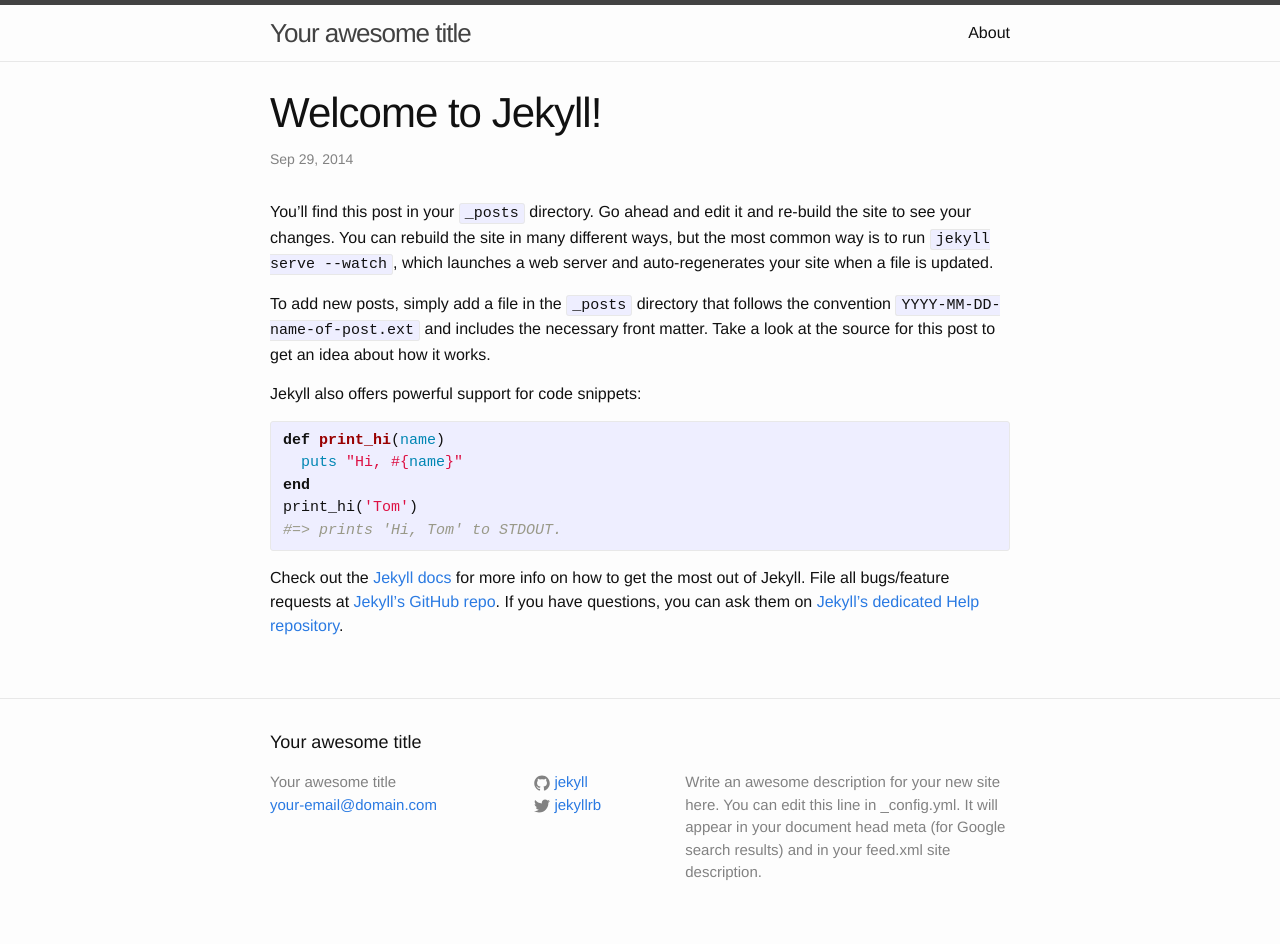
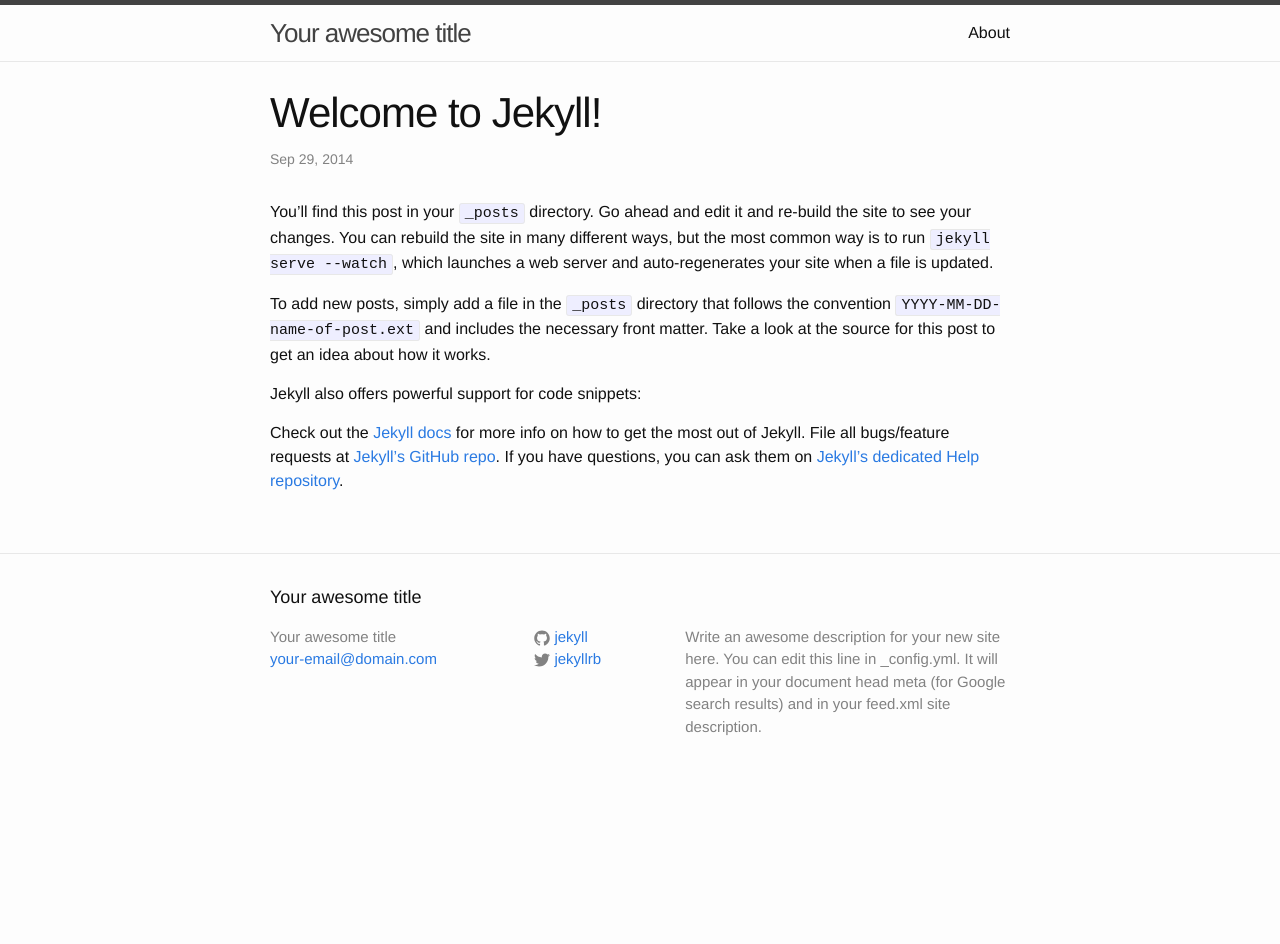
Before and after one commit to tfrix/tfrix.github.io, a Jekyll site: the page built from _posts/2014-09-29-welcome-to-jekyll.markdown, in a window 1280 px wide. Built offline with Jekyll 4.4.1, drawn with Linux system fonts in a browser that asks for light colours; after the commit the page ends 900 px from its top, so only the background shows below that.

Commit message:
New post

```diff
--- a/_posts/2014-09-29-welcome-to-jekyll.markdown
+++ b/_posts/2014-09-29-welcome-to-jekyll.markdown
@@ -10,13 +10,6 @@ To add new posts, simply add a file in the `_posts` directory that follows the c
 
 Jekyll also offers powerful support for code snippets:
 
-{% highlight ruby %}
-def print_hi(name)
-  puts "Hi, #{name}"
-end
-print_hi('Tom')
-#=> prints 'Hi, Tom' to STDOUT.
-{% endhighlight %}
 
 Check out the [Jekyll docs][jekyll] for more info on how to get the most out of Jekyll. File all bugs/feature requests at [Jekyll’s GitHub repo][jekyll-gh]. If you have questions, you can ask them on [Jekyll’s dedicated Help repository][jekyll-help].
 
```
Also changed, not shown: _posts/2014-09-29-Hello-World!.markdown (added, +8 -0 lines).
